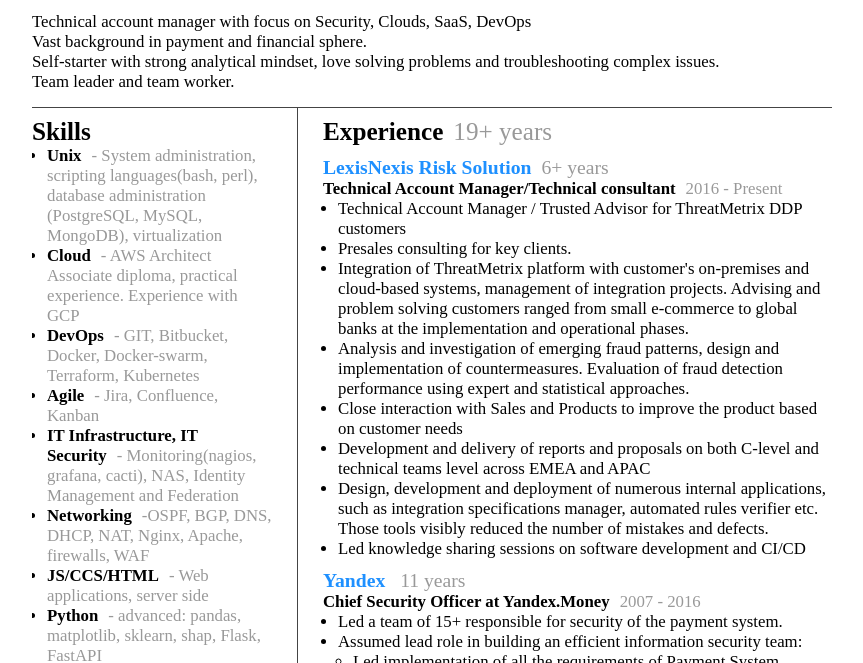
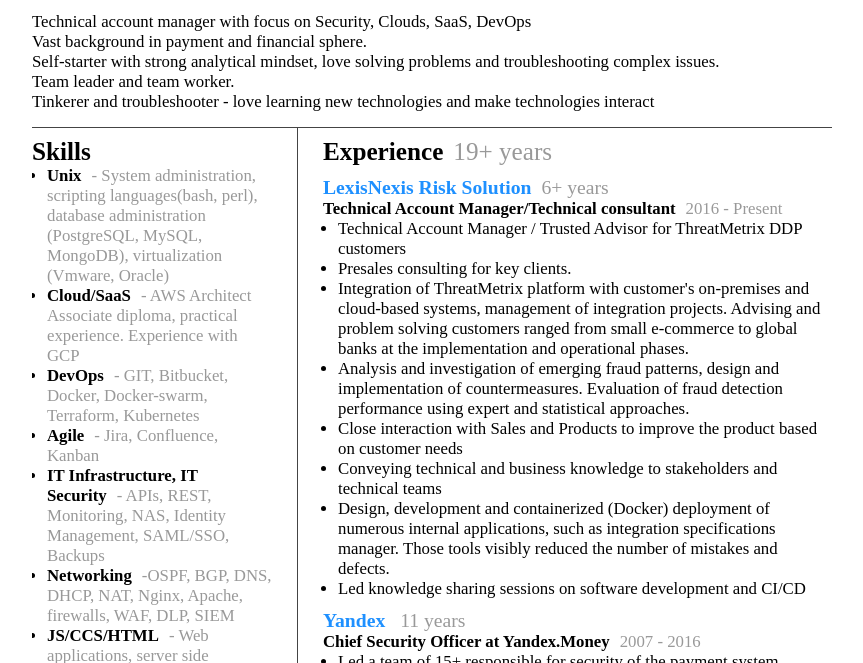
Before and after one commit to avk999/cv, a plain HTML site: page v2.html in a window 1280 px wide. Shown: the part 137-800 px from the top of the page, without its empty margins (208-1071 px from the left). Drawn offline with Linux system fonts and the light colour scheme.

Commit message:
add troubleshooter

```diff
--- a/v2.html
+++ b/v2.html
@@ -78,6 +78,7 @@
       border-top: 1px solid #444;
     }
   </style>
+  <title>Andrey Kovalev</title>
 </head>
 
 <body>
@@ -94,6 +95,7 @@
          Vast background in payment and financial sphere.
       <p>Self-starter with strong analytical mindset, love solving problems and troubleshooting complex issues.</p>
       <p>Team leader and team worker.</p>
+      <p>Tinkerer and troubleshooter - love learning new technologies and make technologies interact</p>
       </p>
     </div>
     <div id="section" , class="row">
@@ -101,16 +103,17 @@
         <!-- SKILLS -->
         <h2>Skills</h2>
         <ul>
-          <li><b>Unix</b><span>- System administration, scripting languages(bash, perl), database administration (PostgreSQL, MySQL, MongoDB), virtualization</span></li>
-          <li><b>Cloud</b><span>- AWS Architect Associate diploma, practical experience. Experience with GCP</span></li>
+          <li><b>Unix</b><span>- System administration, scripting languages(bash, perl), database administration (PostgreSQL, MySQL, MongoDB), virtualization (Vmware, Oracle)</span></li>
+          <li><b>Cloud/SaaS</b><span>- AWS Architect Associate diploma, practical experience. Experience with GCP</span></li>
           <li><b>DevOps</b><span>- GIT, Bitbucket, Docker, Docker-swarm, Terraform, Kubernetes</span></li>
           <li><b>Agile</b><span>- Jira, Confluence, Kanban</span></li>
-          <li><b>IT Infrastructure, IT Security</b><span>- Monitoring(nagios, grafana, cacti), NAS, Identity Management and Federation</span></li>
-          <li><b>Networking</b><span>-OSPF, BGP, DNS, DHCP, NAT, Nginx, Apache, firewalls, WAF</span></li>
+          <li><b>IT Infrastructure, IT Security</b><span>- APIs, REST, Monitoring, NAS, Identity Management, SAML/SSO, Backups</span></li>
+          <li><b>Networking</b><span>-OSPF, BGP, DNS, DHCP, NAT, Nginx, Apache, firewalls, WAF, DLP, SIEM</span></li>
           <li><b>JS/CCS/HTML</b><span>- Web applications, server side</span></li>
-          <li><b>Python</b><span>- advanced: pandas, matplotlib, sklearn, shap, Flask, FastAPI</span></li>
+          <li><b>Python</b><span>- advanced: pandas, matplotlib, scikit-learn, Flask, FastAPI</span></li>
           <li><b>Other languages</b><span>- C, Golang, Perl</span></li>
           <li><b>ETL</b><span>SQL, database architecture, pipelining, query optimization, templating</span></li>
+          <li><b>Mobile</b>iOS and Android SDK implementations, permission management, sensor data analysis</li>
 
           <li><b>Machine Learning</b><span>- xgboost, catboost,
               pyspark,  pytorch, keras, tensorflow, feature engineering</span></li>
@@ -133,7 +136,7 @@
         <ul>
           <li>Computer science, linear, and dynamic programming</li>
           <li>Optimization, computation methods</li>
-          <li>Statistics, probability theory</li>
+
         </ul>
 
 
@@ -151,8 +154,8 @@
           <li>Integration of ThreatMetrix platform with customer's on-premises and cloud-based systems, management of integration projects. Advising and problem solving customers ranged from small e-commerce to global banks at the implementation and operational phases.</li>
           <li>Analysis and investigation of emerging fraud patterns, design and implementation of countermeasures. Evaluation of fraud detection performance using expert and statistical approaches.</li>
           <li>Close interaction with Sales and Products to improve the product based on customer needs</li>
-          <li>Development and delivery of reports and proposals on both C-level and technical teams level across EMEA and APAC</li>
-          <li>Design, development and deployment of numerous internal applications, such as integration specifications manager, automated rules verifier etc. Those tools visibly reduced the number of mistakes and defects.</li>
+          <li>Conveying technical and business knowledge to stakeholders and technical teams</li>
+          <li>Design, development and containerized (Docker) deployment of numerous internal applications, such as integration specifications manager. Those tools visibly reduced the number of mistakes and defects.</li>
           <li>Led knowledge sharing sessions on software development and CI/CD</li>
         </ul>
 
```
